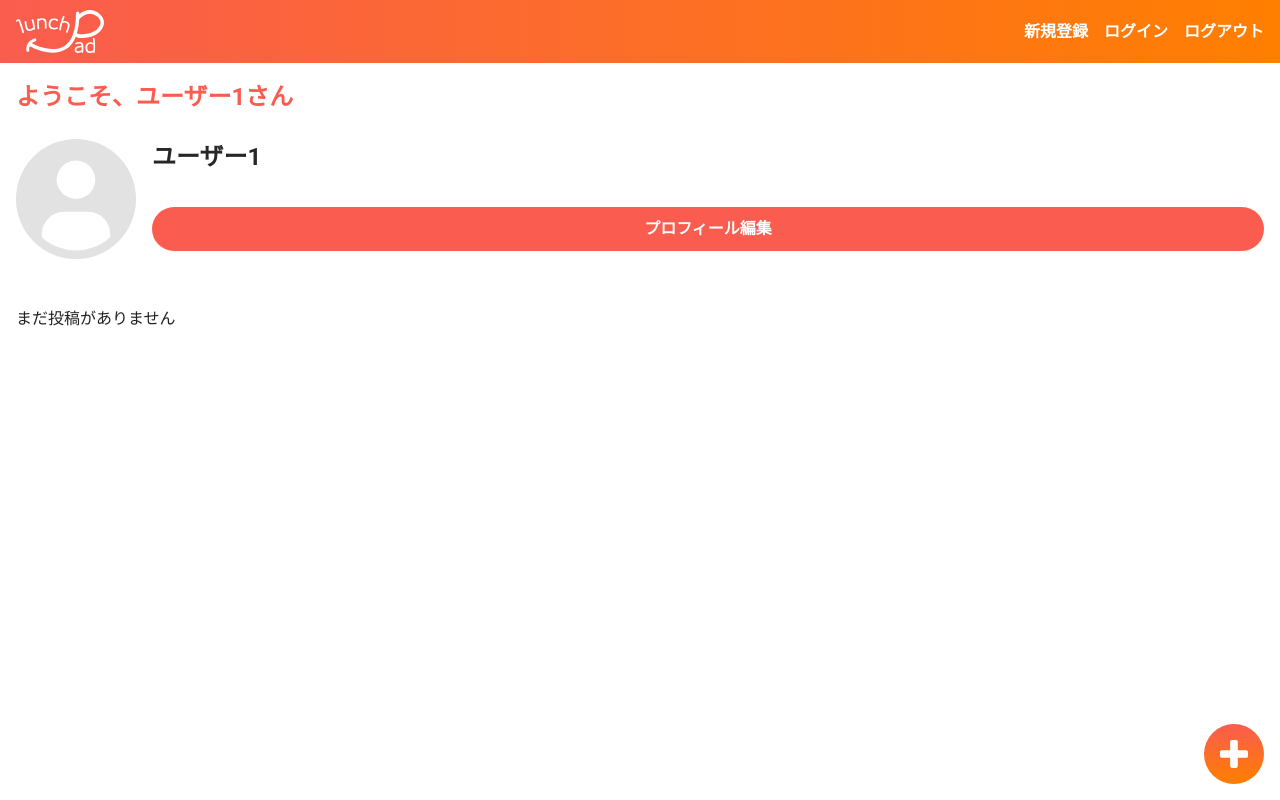
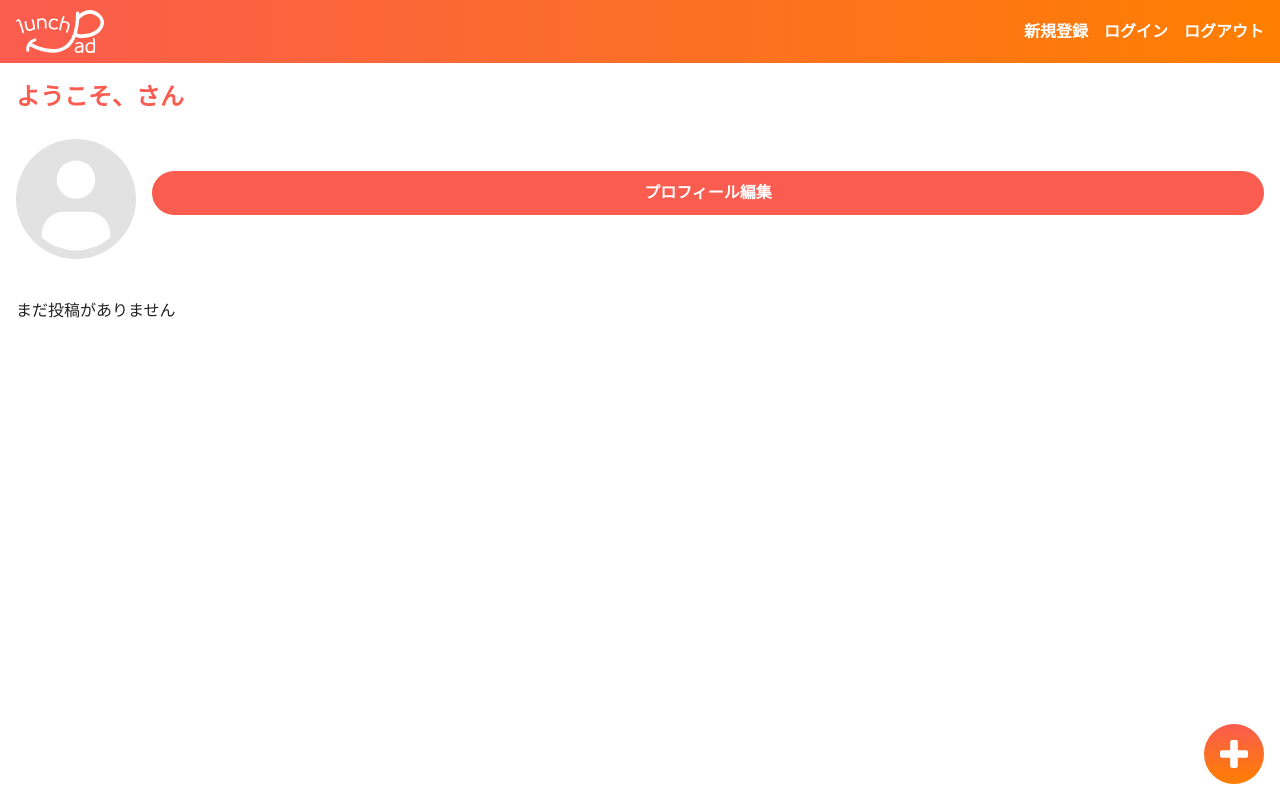
Before and after one commit to JOKOJOKO405/original-app, a Nuxt app: page /user/1 in a window 1280 px wide. Built offline with nearby package versions, Linux system fonts and the light colour scheme.

Commit message:
Add storeからgettersで取ってきた名前表示

```diff
--- a/pages/user/_uid/index.vue
+++ b/pages/user/_uid/index.vue
@@ -1,17 +1,19 @@
 <template>
   <div class="inner">
     <div class="user__container">
-      <h2 class="user__message">ようこそ、{{ user.name }}さん</h2>
+      <h2 class="user__message">ようこそ、{{ userName }}さん</h2>
       <dl class="user__prof">
         <dt>
-          <template v-if="isUser"></template>
+          <template v-if="userIcon">
+            <img :src="userIcon" alt="" />
+          </template>
           <template v-else>
             <img src="@/assets/img/ico_user.svg" alt="" />
           </template>
         </dt>
         <dd>
           <h3 class="user__name">
-            {{ user.name }}
+            {{ userName }}
           </h3>
           <Button label="プロフィール編集" @event="editProfile" />
         </dd>
@@ -23,8 +25,12 @@
         <p class="count">{{ user.posts.length }}件</p>
       </div>
       <ul class="user__posts">
-        <li v-for="(post, index) in user.posts" class="user__item" :key="post.id">
-          <img :src="post.image" alt="">
+        <li
+          v-for="(post, index) in user.posts"
+          class="user__item"
+          :key="post.id"
+        >
+          <img :src="post.image" alt="" />
         </li>
       </ul>
     </template>
@@ -43,25 +49,24 @@
 </template>
 
 <script>
-import ModalBase from "~/components/ModalBase"
-import EditProfile from "~/components/EditProfile"
-import CreatePost from "~/components/CreatePost"
-import AddButton from "~/components/AddButton"
-import Button from "~/components/Button"
+import ModalBase from "~/components/ModalBase";
+import EditProfile from "~/components/EditProfile";
+import CreatePost from "~/components/CreatePost";
+import AddButton from "~/components/AddButton";
+import Button from "~/components/Button";
+import { mapGetters } from "vuex";
 export default {
   components: {
     ModalBase,
     EditProfile,
     CreatePost,
     AddButton,
-    Button
+    Button,
   },
   data() {
     return {
       user: {
-        name: "ユーザー1",
-        image: "@/assets/img/ico_user.svg",
-        // TODO dbからデータ吐き出し imageあとで削除
+        name: "",
         posts: [],
       },
       isUser: false,
@@ -80,6 +85,9 @@ export default {
     addCard() {
       this.isCreate = true;
     },
+  },
+  computed: {
+    ...mapGetters('user', ['userName', 'userIcon']),
   },
 };
 </script>
@@ -105,42 +113,42 @@ export default {
       padding-left: 16px;
     }
   }
-  &__name{
+  &__name {
     @include title($font-color);
   }
-  &__posts{
+  &__posts {
     display: flex;
     flex-wrap: wrap;
     width: 100%;
   }
-  &__post-title{
+  &__post-title {
     display: flex;
     justify-content: space-between;
     align-items: baseline;
     margin-bottom: 8px;
     width: 100%;
-    .count{
+    .count {
       font-size: $font-sm;
       color: $light-gray;
     }
-    .title{
+    .title {
       font-size: $font-lg;
       font-weight: bold;
     }
   }
-  &__item{
+  &__item {
     position: relative;
     width: calc((100% / 3) - (16px / 3));
     margin-bottom: 8px;
-    &:not(:nth-child(3n)){
+    &:not(:nth-child(3n)) {
       margin-right: 8px;
     }
-    &::before{
-      content: '';
+    &::before {
+      content: "";
       display: block;
       padding-top: 100%;
     }
-    img{
+    img {
       position: absolute;
       @extend %psedo-all;
       width: 100%;
```
